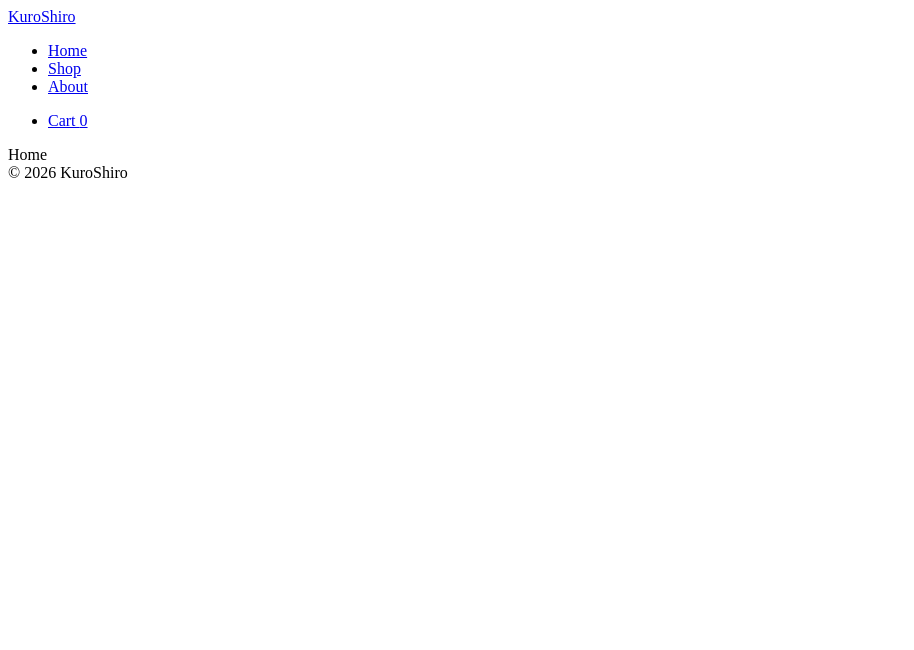
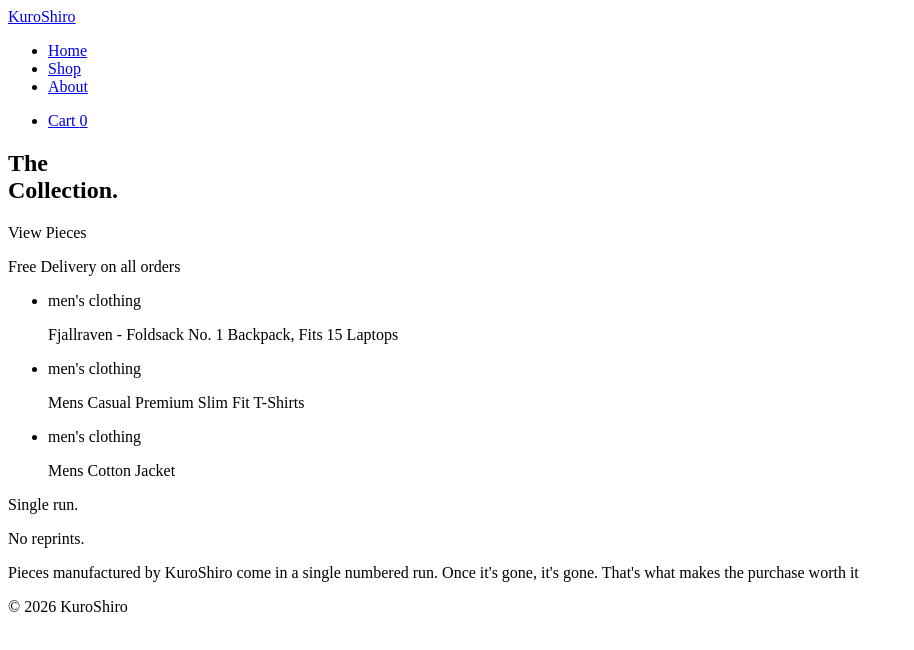
Before and after one commit to Olly-Codes/kuroshiro-shop, a React (Vite) app: page / in a window 1280 px wide. Shown: the top 650 px of the page, without its empty margins (0-914 px from the left). Built offline with nearby package versions, Linux system fonts and the light colour scheme.

Commit message:
feat: add content to home page component

```diff
--- a/src/routes/Home.jsx
+++ b/src/routes/Home.jsx
@@ -1,7 +1,48 @@
+import dummyProducts from '../products.json';
 
 const Home = () => {
+  const top3 = dummyProducts.slice(0, 3);
   return (
-    <div className="home-content">Home</div>
+    <div className="home-content">
+      <section className="hero-section">
+        <div className="hero-text-wrapper">
+          <h1>The <br /> Collection.</h1>
+          <p>View Pieces</p>
+        </div>
+
+        <div className="hero-img-wrapper"></div>
+      </section>
+
+      <div className="divider">
+        <p>Free Delivery on all orders</p>
+      </div>
+
+      {top3.length > 0 && (
+        <section className="showcase-section">
+          <ul className="showcase-wrapper">
+            {top3.map((product) => {
+              return <li key={product.id}>
+                <div className="showcase-img-wrapper"></div>
+                <p>{product.category}</p>
+                <p>{product.title}</p>
+              </li>
+            })}
+          </ul>
+      </section>
+      )}
+
+      <section className="info-section">
+        <div className="info-left">
+          <p>Single run.</p>
+          <p>No reprints.</p>
+        </div>
+
+        <div className="info-right">
+          <p>Pieces manufactured by KuroShiro come in a single numbered run. Once it's gone, it's gone. That's what makes the purchase worth it</p>
+        </div>
+      </section>
+
+    </div>
   )
 }
 
```
